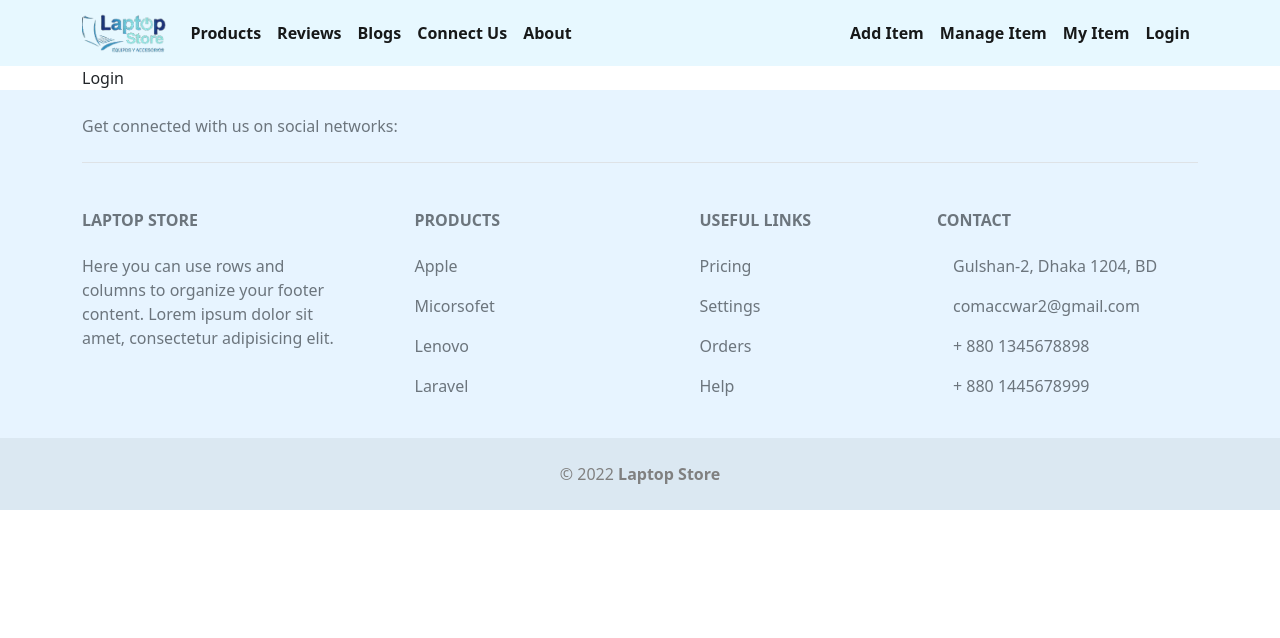
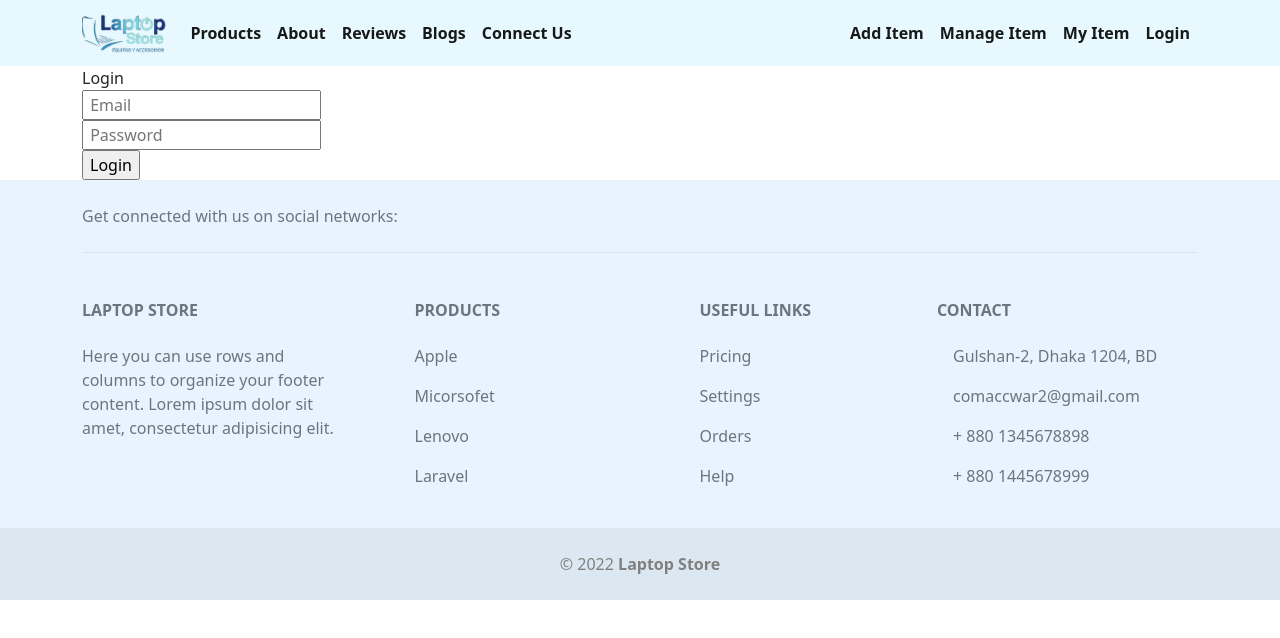
Before and after one commit to abdullahalmasudpersonal/Laptop-Store-Client, a React (Create React App) app: page /login in a window 1280 px wide. Shown: the top 638 px of the page. Built offline with nearby package versions, Linux system fonts and the light colour scheme.

Commit message:
another commit

```diff
--- a/package.json
+++ b/package.json
@@ -10,9 +10,11 @@
     "@testing-library/react": "^13.4.0",
     "@testing-library/user-event": "^13.5.0",
     "bootstrap": "^5.2.1",
+    "firebase": "^9.9.4",
     "react": "^18.2.0",
     "react-bootstrap": "^2.5.0",
     "react-dom": "^18.2.0",
+    "react-hook-form": "^7.35.0",
     "react-router-dom": "^6.4.0",
     "react-scripts": "5.0.1",
     "web-vitals": "^2.1.4"
--- a/src/App.js
+++ b/src/App.js
@@ -7,6 +7,7 @@ import Blogs from './Pages/Blogs/Blogs';
 import ConnectUs from './Pages/ConnectUs/ConnectUs';
 import Home from './Pages/Home/Home/Home';
 import Login from './Pages/Login/Login/Login';
+import Register from './Pages/Login/Register/Register';
 import ManageProducts from './Pages/ManageProducts/ManageProducts';
 import Prodcuts from './Pages/Products/Products/Prodcuts';
 import Reviews from './Pages/Reviews/Reviews';
@@ -27,6 +28,7 @@ function App() {
         <Route path='/add-product' element={<AddProduct />} />
         <Route path='/manage-products' element={<ManageProducts />} />
         <Route path='/my-order' element={<ManageProducts />} />
+        <Route path='/register' element={<Register />} />
         <Route path='/login' element={<Login />} />
       </Routes>
       <Footer />
--- a/src/Pages/Login/Login/Login.js
+++ b/src/Pages/Login/Login/Login.js
@@ -1,10 +1,65 @@
 import React from 'react';
+import { useForm } from 'react-hook-form';
 import './Login.css';
+/* import { useSignInWithEmailAndPassword } from 'react-firebase-hooks/auth'; */
+/* import auth from '../../../Firebase.init'; */
 
 const Login = () => {
+    const { register, formState: { errors }, handleSubmit } = useForm();
+   /*  const [
+        signInWithEmailAndPassword,
+        user,
+        loading,
+        error,
+    ] = useSignInWithEmailAndPassword(auth); */
+
+
     return (
         <div className='container'>
             <h>Login</h>
+            <form /* onSubmit={handleSubmit(onSubmit)}  */className='login-form'>
+                <div>
+                    <input className='login-input' type='email'
+                        placeholder=' Email' autoComplete="off"
+                        {...register("email", {
+                            required: {
+                                value: true,
+                                message: 'Email is Required'
+                            },
+                            pattern: {
+                                value: /[a-z0-9]+[a-z]+\.[a-z]{2,3}/,
+                                message: 'Provide a valid Email'
+                            }
+                        })}
+                    />
+                    <label className='label ml-12'>
+                        {errors.email?.type === 'required' && <span className='text-red-500'>{errors.email.message}</span>}
+                        {errors.email?.type === 'pattern' && <span className='text-red-500'>{errors.email.message}</span>}
+                    </label>
+                </div>
+
+                <div>
+                    <input className='login-input ' type='password'
+                        placeholder=' Password' autocomplete="off"
+                        {...register("password", {
+                            required: {
+                                value: true,
+                                message: 'Password is Required'
+                            },
+                            minLength: {
+                                value: 6,
+                                message: 'Must be 6 characters or longer'
+                            }
+                        })}
+                    />
+                    <label className='label ml-12'>
+                        {errors.password?.type === 'required' && <span className='text-red-500'>{errors.password.message}</span>}
+                        {errors.password?.type === 'minLength' && <span className='text-red-500'>{errors.password.message}</span>}
+                    </label>
+                </div>
+                {/* {signInError} */}
+                <input type='submit' className='login-input input-submit' value='Login' />
+            </form>
         </div>
     );
 };
--- /dev/null
+++ b/src/Pages/Login/Register/Register.js
@@ -0,0 +1,17 @@
+import React from 'react';
+import './Register.css';
+
+const Register = () => {
+    return (
+        <div className='contaier'>
+            <h5>Register</h5>
+            <div>
+
+            </div>
+
+
+        </div>
+    );
+};
+
+export default Register;
--- a/src/Pages/Shared/Header2/Header.js
+++ b/src/Pages/Shared/Header2/Header.js
@@ -17,10 +17,9 @@ const Header2 = () => {
      } */
 
     return (
-        <div>
         <nav class="navbar sticky-top navbar-expand-lg navber-bg px-2">
             <div class="container">
-                    <Link to='/'><a class="navbar-brand"> <img src={logo}  height='40px' alt='' /></a></Link>
+                <Link to='/'><a class="navbar-brand"> <img src={logo} height='40px' alt='' /></a></Link>
                 <button class="navbar-toggler ms-4" type="button" data-bs-toggle="collapse" data-bs-target="#navbarTogglerDemo02" aria-controls="navbarTogglerDemo02" aria-expanded="false" aria-label="Toggle navigation">
                     <span class="navbar-toggler-icon"></span>
                 </button>
@@ -30,6 +29,9 @@ const Header2 = () => {
                             <Link to='/products' style={{ textDecoration: 'none' }}><a class="nav-link active fw-bold" aria-current="page" href="">Products</a></Link>
                         </li>
                         <li class="nav-item">
+                            <Link to='/about' style={{ textDecoration: 'none' }}><a class="nav-link active fw-bold" aria-current="page" href="#">About</a></Link>
+                        </li>
+                        <li class="nav-item">
                             <Link to='/reviews' style={{ textDecoration: 'none' }}><a class="nav-link active fw-bold" aria-current="page" href="">Reviews</a></Link>
                         </li>
                         <li class="nav-item">
@@ -37,9 +39,6 @@ const Header2 = () => {
                         </li>
                         <li class="nav-item">
                             <Link to='/connect-us' style={{ textDecoration: 'none' }}><a class="nav-link active fw-bold" aria-current="page" href="#">Connect Us</a></Link>
-                            </li>
-                            <li class="nav-item">
-                                <Link to='/about' style={{ textDecoration: 'none' }}><a class="nav-link active fw-bold" aria-current="page" href="#">About</a></Link>
                         </li>
                     </ul>
 
@@ -119,7 +118,6 @@ const Header2 = () => {
                 </div>
             </div>
         </nav>
-        </div>
     );
 };
 
```
Also changed, not shown: src/Firebase.init.js (added, +22 -0 lines), firebase.json (added), src/Pages/Login/Register/Register.css (added), 2 other files (tests, documents, lock files or other folders). Lines whose indentation alone changed are shown as unchanged.
